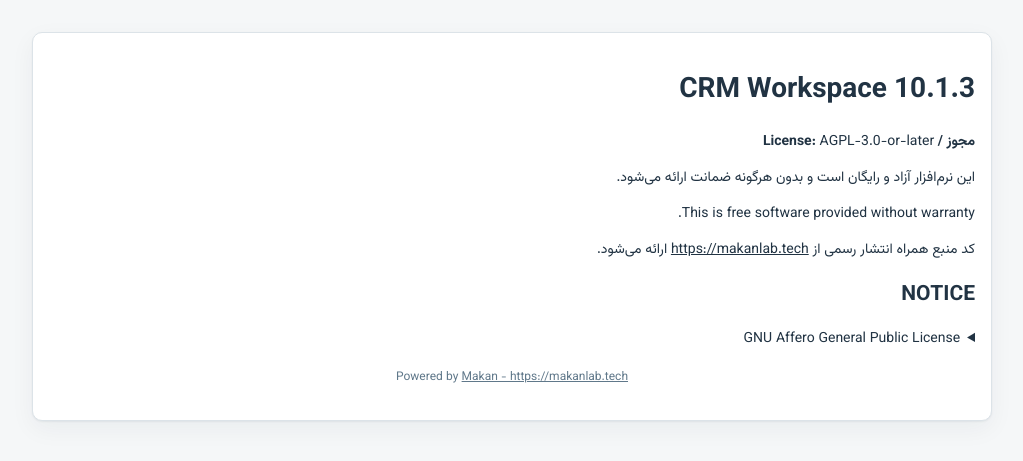
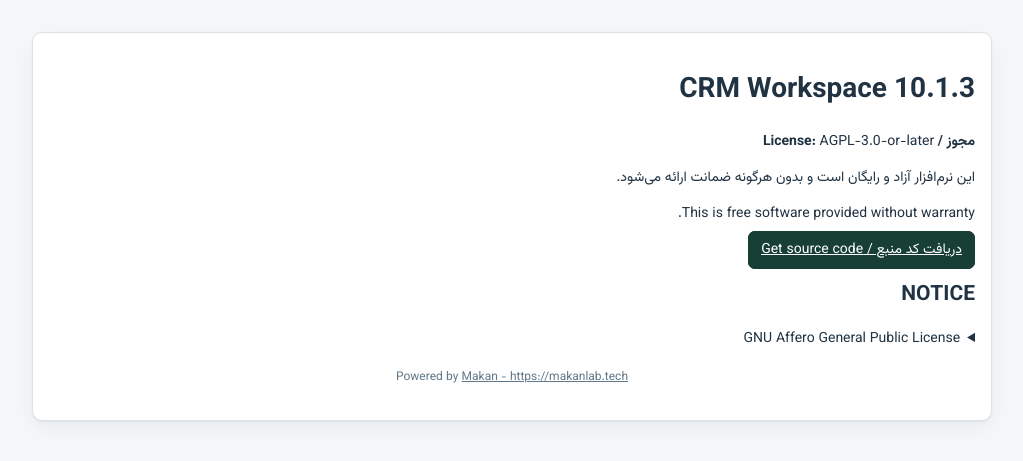
Before and after one commit to makan20042002/crm-workspace, a PHP site: page /crm-workspace/legal.php in a window 1280 px wide. Shown: the top 461 px of the page, without its empty margins (128-1151 px from the left). Run offline with PHP 8.4, Linux system fonts and the light colour scheme; some libraries are stand-ins or nearby versions.

Commit message:
Link public source repository

```diff
--- a/api/system.php
+++ b/api/system.php
@@ -1,2 +1,2 @@
 <?php
-declare(strict_types=1);require dirname(__DIR__).'/v10-lib.php';$u=require_login();require_cap_v10('admin.settings.read');$action=(string)($_GET['action']??'deployment');if($action==='deployment'){$cron=escapeshellarg(PHP_BINARY).' '.escapeshellarg(APP_ROOT.'/cron-v10.php');$web=rtrim((string)envv('APP_URL',''),'/').'/cron-v10.php?key='.rawurlencode((string)envv('CRON_KEY',''));$host=(string)($_SERVER['SERVER_ADDR']??gethostbyname(gethostname()));$port=(int)(parse_url((string)envv('APP_URL','http://localhost'),PHP_URL_PORT)?:($_SERVER['SERVER_PORT']??80));$lan='http://'.$host.($port===80?'':':'.$port).'/';json_response(['ok'=>true,'mode'=>$config['mode'],'cron_command'=>$cron,'web_cron_url'=>$web,'lan_url'=>$lan,'version'=>APP_VERSION,'credit'=>APP_CREDIT,'license'=>APP_LICENSE,'source_url'=>(string)envv('SOURCE_URL','')]);}json_response(['ok'=>false,'error'=>'unknown_action'],404);
+declare(strict_types=1);require dirname(__DIR__).'/v10-lib.php';$u=require_login();require_cap_v10('admin.settings.read');$action=(string)($_GET['action']??'deployment');if($action==='deployment'){$cron=escapeshellarg(PHP_BINARY).' '.escapeshellarg(APP_ROOT.'/cron-v10.php');$web=rtrim((string)envv('APP_URL',''),'/').'/cron-v10.php?key='.rawurlencode((string)envv('CRON_KEY',''));$host=(string)($_SERVER['SERVER_ADDR']??gethostbyname(gethostname()));$port=(int)(parse_url((string)envv('APP_URL','http://localhost'),PHP_URL_PORT)?:($_SERVER['SERVER_PORT']??80));$lan='http://'.$host.($port===80?'':':'.$port).'/';json_response(['ok'=>true,'mode'=>$config['mode'],'cron_command'=>$cron,'web_cron_url'=>$web,'lan_url'=>$lan,'version'=>APP_VERSION,'credit'=>APP_CREDIT,'license'=>APP_LICENSE,'source_url'=>(string)envv('SOURCE_URL',APP_SOURCE_URL)]);}json_response(['ok'=>false,'error'=>'unknown_action'],404);
--- a/legal.php
+++ b/legal.php
@@ -3,7 +3,7 @@
 require __DIR__.'/bootstrap.php';
 $license=is_file(__DIR__.'/LICENSE')?(string)file_get_contents(__DIR__.'/LICENSE'):'';
 $notice=is_file(__DIR__.'/NOTICE')?(string)file_get_contents(__DIR__.'/NOTICE'):'';
-$source=trim((string)envv('SOURCE_URL',''));
+$source=trim((string)envv('SOURCE_URL',APP_SOURCE_URL));
 ?><!doctype html>
 <html lang="fa" dir="rtl"><head><meta charset="utf-8"><meta name="viewport" content="width=device-width,initial-scale=1"><title><?=e(APP_PRODUCT_NAME)?> · مجوز</title><link rel="stylesheet" href="assets/app.css?v=<?=APP_VERSION?>"></head><body>
 <main class="panel" style="max-width:960px;margin:32px auto">
--- a/product.php
+++ b/product.php
@@ -5,4 +5,5 @@
 const APP_SESSION_NAME = 'CRMWORKSPACESESSID';
 const APP_CREDIT = ['name'=>'Makan','site'=>'https://makanlab.tech'];
 const APP_LICENSE = 'AGPL-3.0-or-later';
+const APP_SOURCE_URL = 'https://github.com/makan20042002/crm-workspace';
 function app_credit_html(): string {return 'Powered by <a href="'.htmlspecialchars(APP_CREDIT['site'],ENT_QUOTES,'UTF-8').'" target="_blank" rel="noopener">'.htmlspecialchars(APP_CREDIT['name'],ENT_QUOTES,'UTF-8').' - '.htmlspecialchars(APP_CREDIT['site'],ENT_QUOTES,'UTF-8').'</a>';}
```
Also changed, not shown: README.md, 1 other file.
